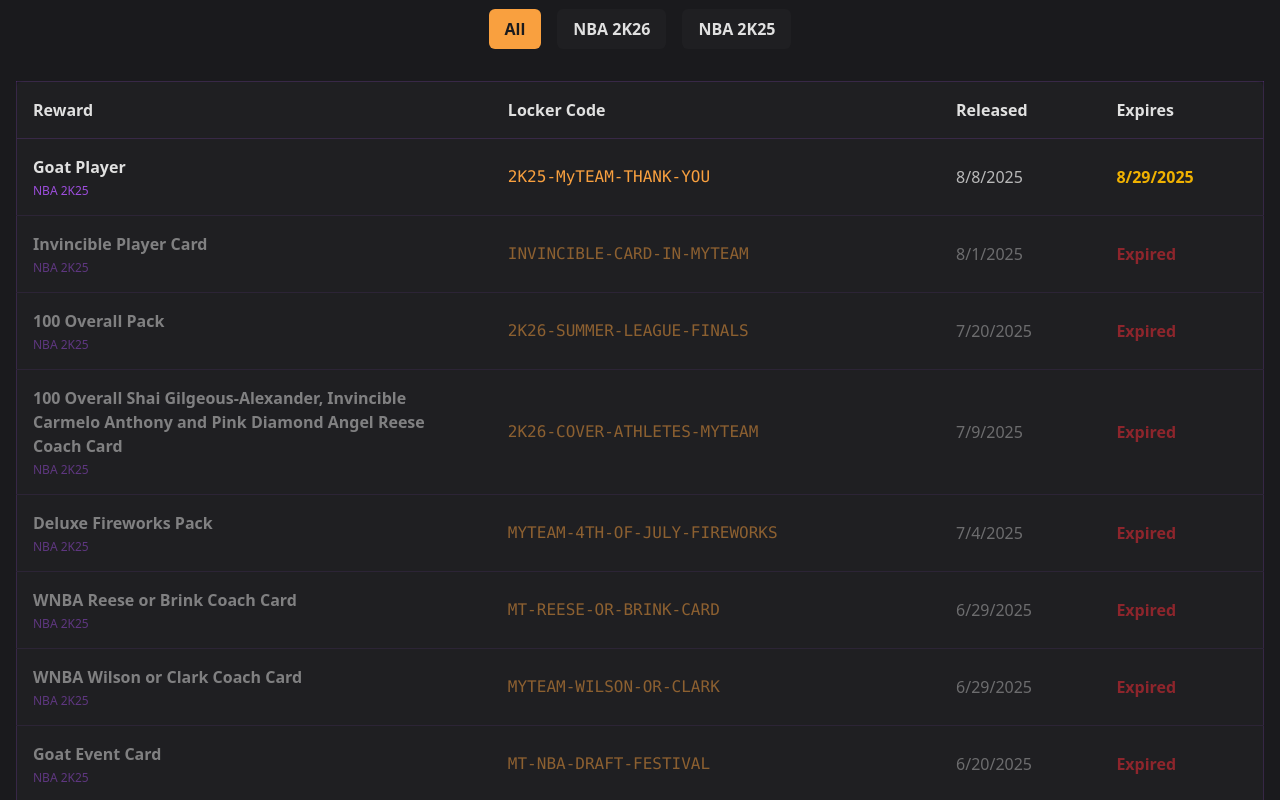
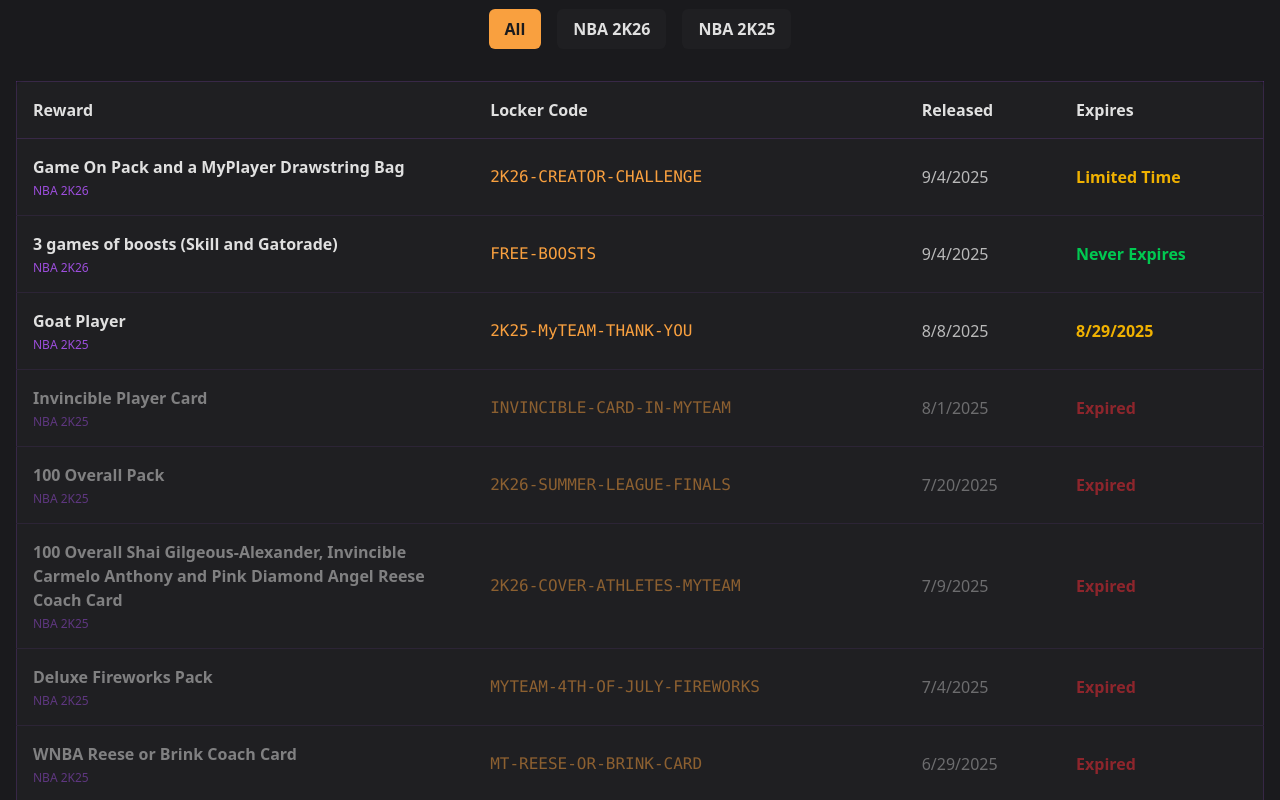
Before and after one commit to OneBuffaloLabs/myplayer-hq, a Next.js app: page /locker-codes in a window 1280 px wide. Shown: the part 340-1140 px from the top of the page. Built offline with nearby package versions, Linux system fonts and the light colour scheme.

Commit message:
[Issue-9] Added 2K26 Locker codes

```diff
--- a/src/app/locker-codes/page.tsx
+++ b/src/app/locker-codes/page.tsx
@@ -1,6 +1,6 @@
 import { Metadata } from 'next';
 import { generateMetadata } from '@/utils/metadata';
-// import lockerCodes2k26 from '@/data/locker-codes/2k26.json';
+import lockerCodes2k26 from '@/data/locker-codes/2k26.json';
 import lockerCodes2k25 from '@/data/locker-codes/2k25.json';
 import { LockerCodeList } from '@/components/locker-codes/LockerCodeList';
 import { FaqAccordion } from '@/components/locker-codes/FaqAccordion';
@@ -15,7 +15,7 @@
 
 // Combine and process codes on the server
 const allLockerCodes: LockerCode[] = [
-  // ...lockerCodes2k26.map((code) => ({ ...code, game: 'NBA 2K26' })),
+  ...lockerCodes2k26.map((code) => ({ ...code, game: 'NBA 2K26' })),
   ...lockerCodes2k25.map((code) => ({ ...code, game: 'NBA 2K25' })),
 ].sort((a, b) => new Date(b.releaseDate).getTime() - new Date(a.releaseDate).getTime());
 
--- a/src/components/locker-codes/LockerCodeList.tsx
+++ b/src/components/locker-codes/LockerCodeList.tsx
@@ -109,15 +109,28 @@
   game,
   activeFilter,
 }: LockerCode & { activeFilter: string }) => {
-  const expirationDate = new Date(expiration);
-  const now = new Date();
-  const oneDay = 24 * 60 * 60 * 1000;
-  const isExpired = expirationDate < now;
-  const isExpiringSoon = expirationDate.getTime() - now.getTime() < oneDay && !isExpired;
+  const isNeverExpires = expiration === 'Never Expires';
+  const isLimitedTime = expiration === 'Limited Time';
 
+  let expirationText = expiration;
   let expirationTextColor = 'text-text/80';
-  if (isExpiringSoon) expirationTextColor = 'text-yellow-500';
-  if (isExpired) expirationTextColor = 'text-red-500';
+  let isExpired = false;
+
+  if (!isNeverExpires && !isLimitedTime) {
+    const expirationDate = new Date(expiration);
+    const now = new Date();
+    const oneDay = 24 * 60 * 60 * 1000;
+    isExpired = expirationDate < now;
+    const isExpiringSoon = expirationDate.getTime() - now.getTime() < oneDay && !isExpired;
+
+    if (isExpiringSoon) expirationTextColor = 'text-yellow-500';
+    if (isExpired) expirationTextColor = 'text-red-500';
+    expirationText = isExpired ? 'Expired' : expirationDate.toLocaleDateString();
+  } else if (isNeverExpires) {
+    expirationTextColor = 'text-green-500';
+  } else if (isLimitedTime) {
+    expirationTextColor = 'text-yellow-500';
+  }
 
   return (
     <tr className={`border-b border-accent/10 ${isExpired ? 'opacity-50' : ''}`}>
@@ -129,9 +142,7 @@
       <td className="p-4 text-text/80 hidden md:table-cell">
         {new Date(releaseDate).toLocaleDateString()}
       </td>
-      <td className={`p-4 font-semibold ${expirationTextColor}`}>
-        {isExpired ? 'Expired' : expirationDate.toLocaleDateString()}
-      </td>
+      <td className={`p-4 font-semibold ${expirationTextColor}`}>{expirationText}</td>
     </tr>
   );
 };
--- a/src/data/locker-codes/2k26.json
+++ b/src/data/locker-codes/2k26.json
@@ -1 +1,14 @@
-[{}]
+[
+  {
+    "releaseDate": "2025-09-04",
+    "code": "2K26-CREATOR-CHALLENGE",
+    "reward": "Game On Pack and a MyPlayer Drawstring Bag",
+    "expiration": "Limited Time"
+  },
+  {
+    "releaseDate": "2025-09-04",
+    "code": "FREE-BOOSTS",
+    "reward": "3 games of boosts (Skill and Gatorade)",
+    "expiration": "Never Expires"
+  }
+]
```
